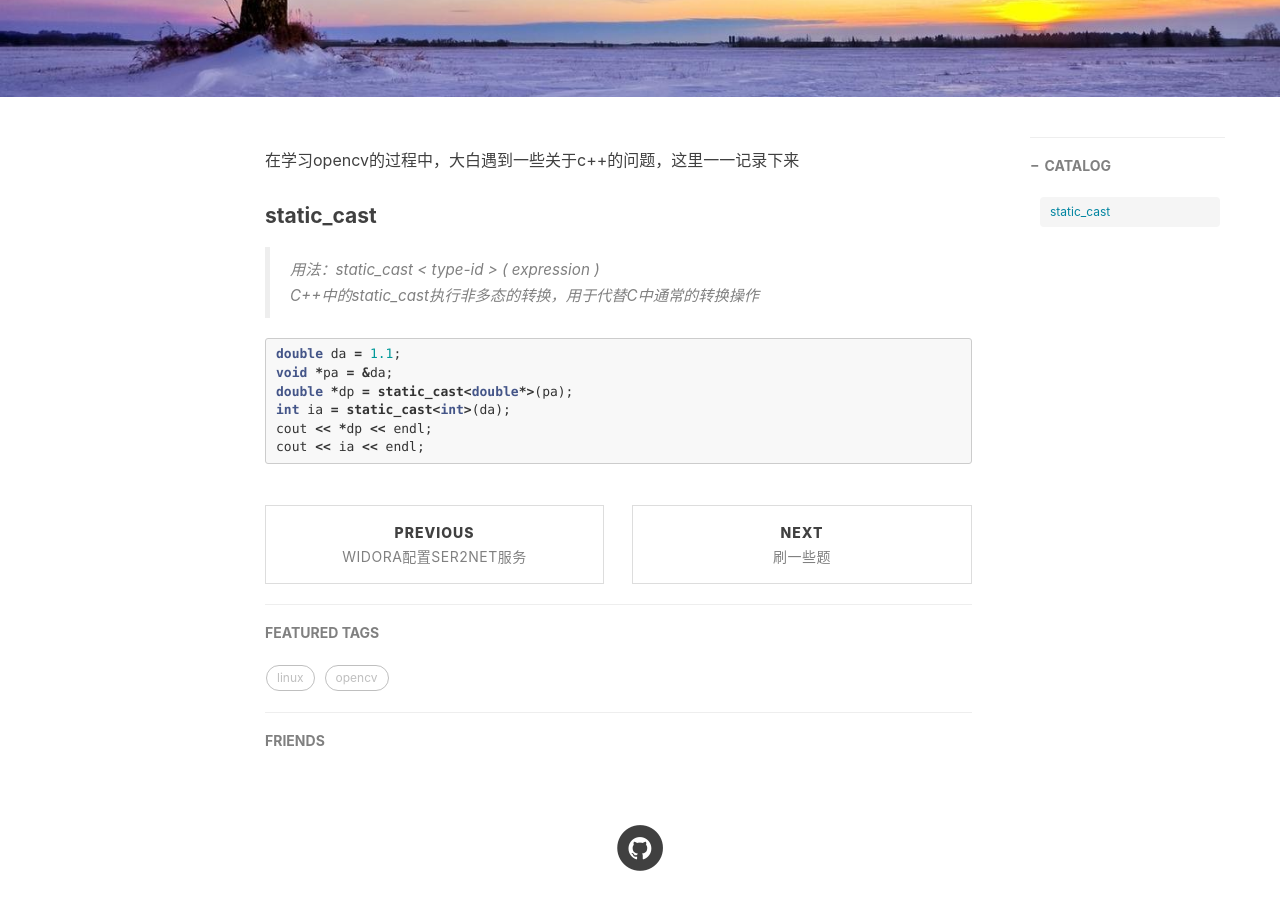
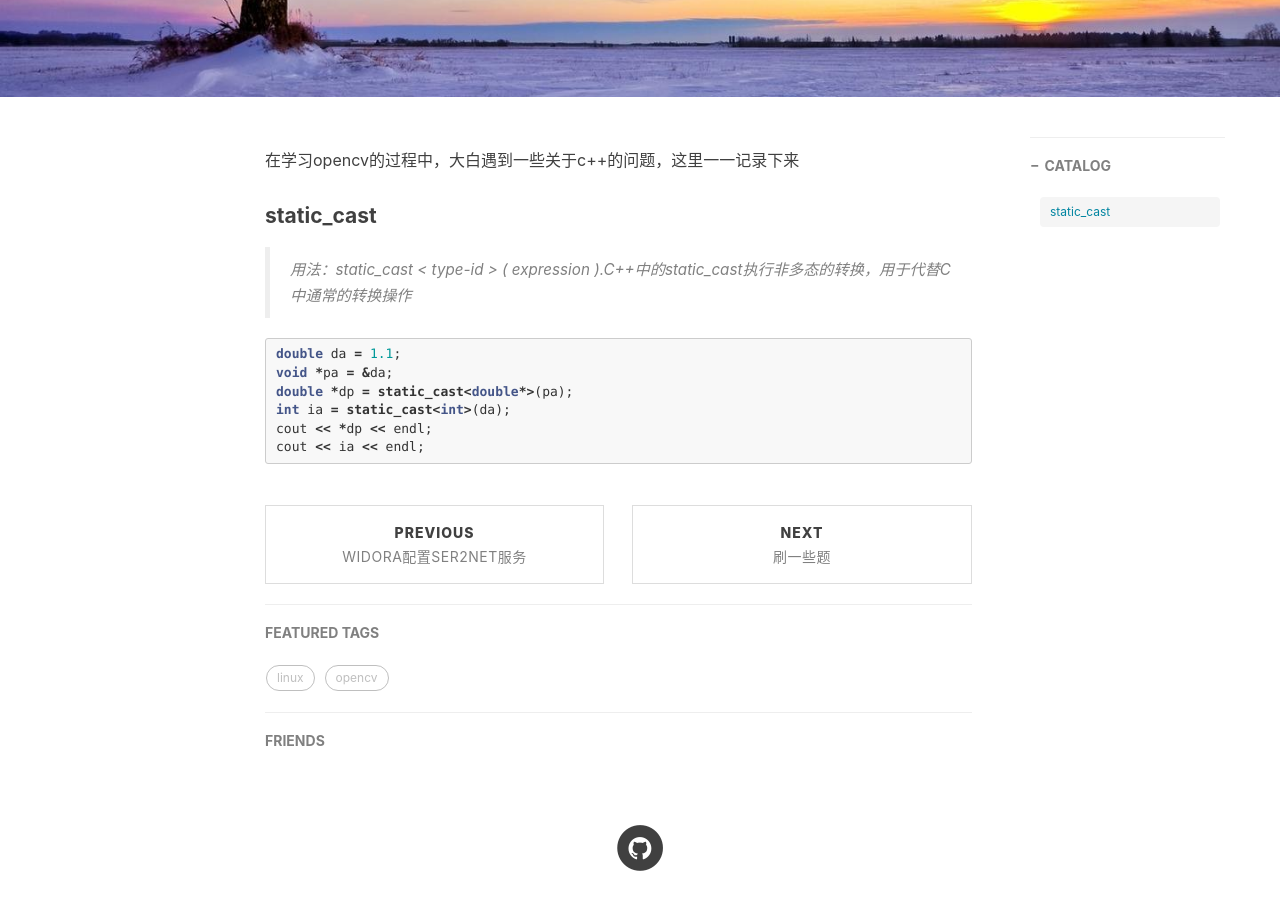
Before and after one commit to Lmonologue/baymax.github.io, a Jekyll site: the page built from _posts/2017-05-27-c++笔记.md, in a window 1280 px wide and 900 px high, scrolled down 426 px. Built offline with Jekyll 4.4.1, drawn with Linux system fonts in a browser that asks for light colours; nearby versions of some CDN libraries; comment, search, counter and statistics services are not loaded.

Commit message:
Update 2017-05-27-c++笔记.md

````diff
--- a/_posts/2017-05-27-c++笔记.md
+++ b/_posts/2017-05-27-c++笔记.md
@@ -14,10 +14,7 @@ tags:
 
 #### static_cast
 
->用法：static_cast < type-id > ( expression )
-<br>
->C++中的static_cast执行非多态的转换，用于代替C中通常的转换操作
-<br>
+>用法：static_cast < type-id > ( expression ).C++中的static_cast执行非多态的转换，用于代替C中通常的转换操作
 
 ```c++
 double da = 1.1;
````
